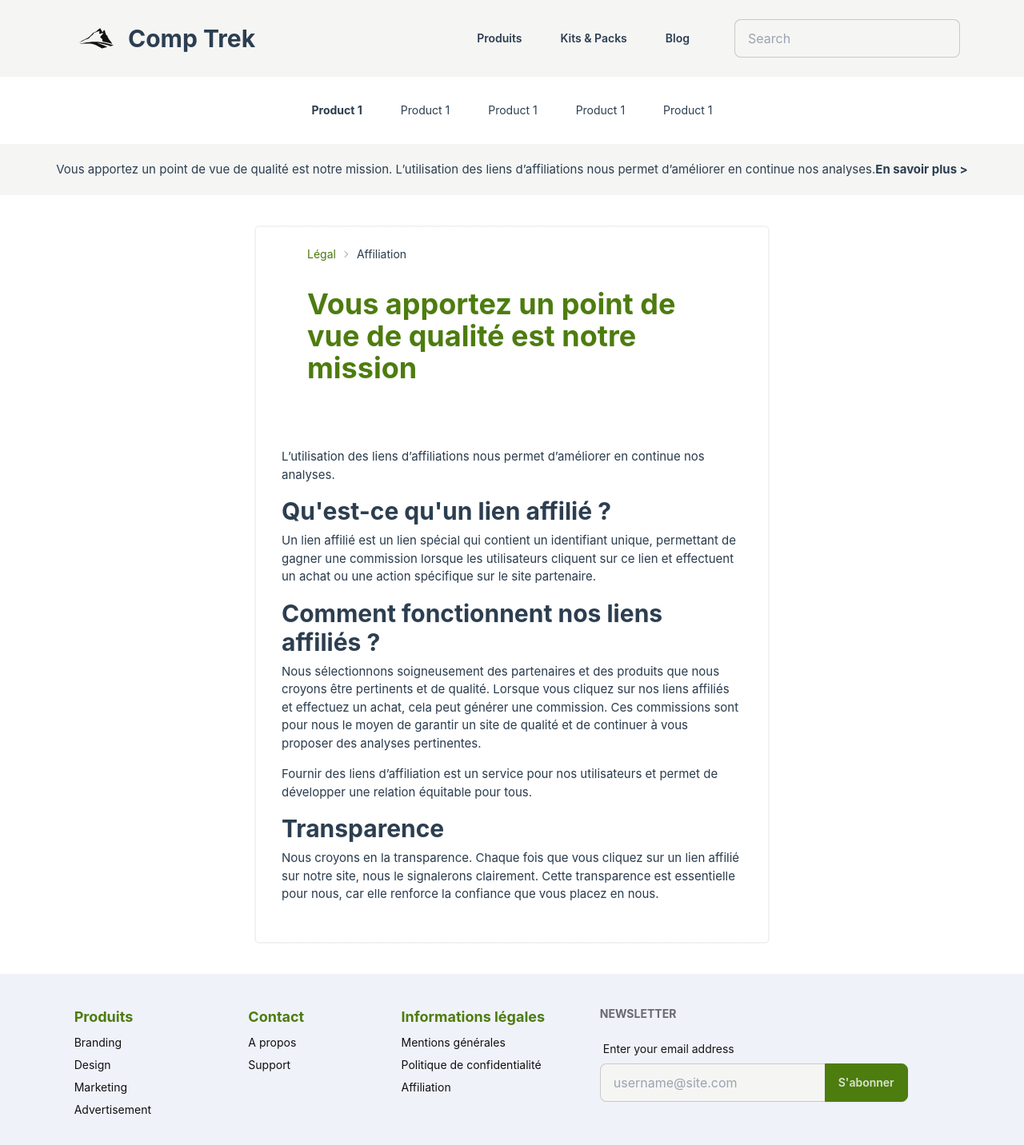
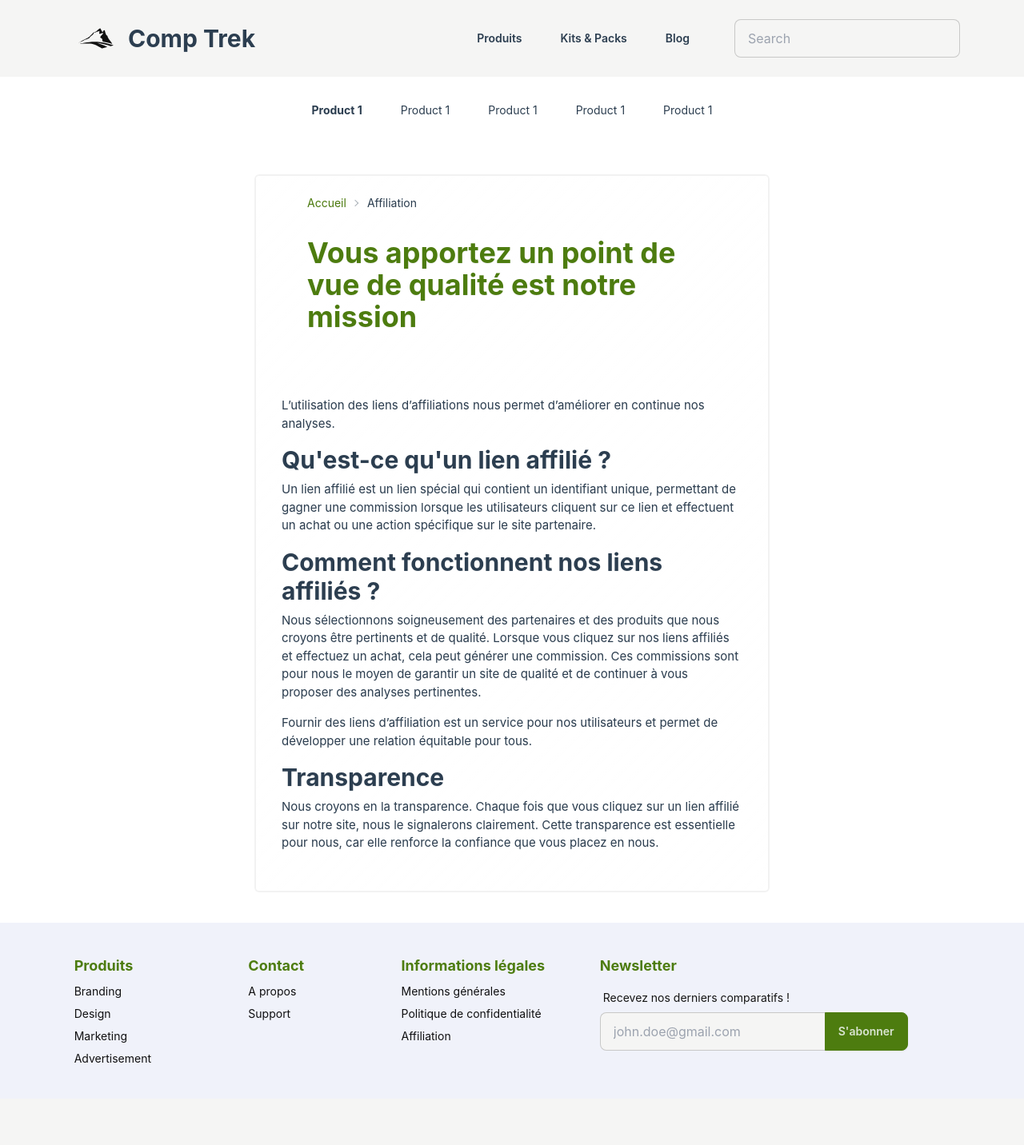
Before and after one commit to AntoineMra/comp-trek, a Nuxt app: page /affiliate in a window 1280 px wide. Shown: the top 1432 px of the page at 80% size. After the commit the page ends 1374 px from the top, so only its background shows below. Built offline with nearby package versions, Linux system fonts and the light colour scheme.

Commit message:
create a breadcrumb componenent

```diff
--- /dev/null
+++ b/components/layout/AppBreadcrumb.vue
@@ -0,0 +1,37 @@
+<template>
+  <div class="text-sm breadcrumbs">
+    <ul>
+      <li v-for="item in props.breadcrumbItem" :key="item.order">
+        <NuxtLink
+          :to="item.path"
+          class="link-primary"
+          v-if="item.order !== props.breadcrumbItem.length"
+          >{{ item.name }}</NuxtLink
+        >
+        <span v-else>
+          {{ item.name }}
+        </span>
+      </li>
+    </ul>
+  </div>
+</template>
+
+<script setup lang="ts">
+import { defineProps, onBeforeMount, PropType } from "vue";
+import type { BreadcrumbItem } from "../../interface/ui";
+
+const orderBreadcrumb = (breadcrumbItem: BreadcrumbItem[]) => {
+  return breadcrumbItem.sort((a, b) => a.order - b.order);
+};
+
+const props = defineProps({
+  breadcrumbItem: {
+    type: Array as PropType<BreadcrumbItem[]>,
+    required: true,
+  },
+});
+
+onBeforeMount(() => {
+  orderBreadcrumb(props.breadcrumbItem);
+});
+</script>
--- a/components/layout/AppFooter.vue
+++ b/components/layout/AppFooter.vue
@@ -25,25 +25,37 @@
       <NuxtLink to="/affiliate" class="link link-hover">Affiliation</NuxtLink>
     </nav>
     <form>
-      <header class="footer-title">Newsletter</header>
+      <header class="text-primary text-lg font-bold">Newsletter</header>
       <fieldset class="form-control w-80">
-        <label class="label">
-          <span class="label-text">Enter your email address</span>
+        <label class="label" for="newsletter">
+          <span class="label-text">Recevez nos derniers comparatifs !</span>
         </label>
         <div class="join">
           <input
+            id="newsletter"
             type="text"
-            placeholder="username@site.com"
+            placeholder="john.doe@gmail.com"
             class="input input-bordered join-item"
           />
-          <button class="btn btn-primary join-item">S'abonner</button>
+          <button
+            class="btn btn-primary join-item"
+            @submit="addToNewsletter"
+            type="submit"
+          >
+            S'abonner
+          </button>
         </div>
       </fieldset>
     </form>
   </footer>
 </template>
 
-<script setup lang="ts"></script>
+<script setup lang="ts">
+const addToNewsletter = () => {
+  // Implement Mailchimp API
+  console.log("addToNewsletter");
+};
+</script>
 
 <style scoped>
 .footer {
--- a/components/layout/AppHeader.vue
+++ b/components/layout/AppHeader.vue
@@ -51,14 +51,6 @@
         </ul>
       </nav>
     </div>
-    <aside class="navbar bg-base-100 flex justify-center items-center">
-      <p class="font-sm">
-        Vous apportez un point de vue de qualité est notre mission.
-        L’utilisation des liens d’affiliations nous permet d’améliorer en
-        continue nos analyses.
-        <NuxtLink to="affiliate" class="font-bold">En savoir plus ></NuxtLink>
-      </p>
-    </aside>
   </header>
 </template>
 
--- /dev/null
+++ b/interface/ui.ts
@@ -0,0 +1,5 @@
+export type BreadcrumbItem = {
+  name: string;
+  path: string;
+  order: number;
+};
--- a/pages/affiliate.vue
+++ b/pages/affiliate.vue
@@ -1,18 +1,13 @@
 <template>
   <main class="mx-10 my-5 lg:mx-80 lg:my-10 md:glass md:rounded">
     <header class="md:py-4 md:px-16">
-      <div class="text-sm breadcrumbs">
-        <ul>
-          <li><a class="link-primary">Légal</a></li>
-          <li>Affiliation</li>
-        </ul>
-      </div>
+      <AppBreadcrumb :breadcrumbItem="breadcrumb" />
       <h1 class="text-2xl md:text-3xl lg:text-4xl font-bold text-primary pt-6">
         Vous apportez un point de vue de qualité est notre mission
       </h1>
     </header>
 
-    <section class="max-w-2xl mx-auto my-8 md:p-4 md:p-8">
+    <section class="max-w-2xl md:max-w-none mx-auto my-8 md:p-4 md:p-8">
       <p class="mb-4">
         L’utilisation des liens d’affiliations nous permet d’améliorer en
         continue nos analyses.
@@ -58,10 +53,24 @@
 
 <script setup lang="ts">
 import { defineComponent } from "vue";
+import AppBreadcrumb from "../components/layout/AppBreadcrumb.vue";
 
 defineComponent({
   name: "AffiliateComponent",
 });
+
+const breadcrumb = [
+  {
+    name: "Accueil",
+    path: "/",
+    order: 1,
+  },
+  {
+    name: "Affiliation",
+    path: "/affiliate",
+    order: 2,
+  },
+];
 </script>
 
 <style scoped></style>
--- a/pages/index.vue
+++ b/pages/index.vue
@@ -1,5 +1,15 @@
 <template>
   <main>
+    <aside class="navbar bg-base-100 flex justify-center items-center">
+      <p class="font-sm">
+        Vous apportez un point de vue de qualité est notre mission.
+        L’utilisation des liens d’affiliations nous permet d’améliorer en
+        continue nos analyses.
+        <NuxtLink to="affiliate" class="font-bold pl-2"
+          >En savoir plus ></NuxtLink
+        >
+      </p>
+    </aside>
     <HeroComponent />
   </main>
 </template>
```
